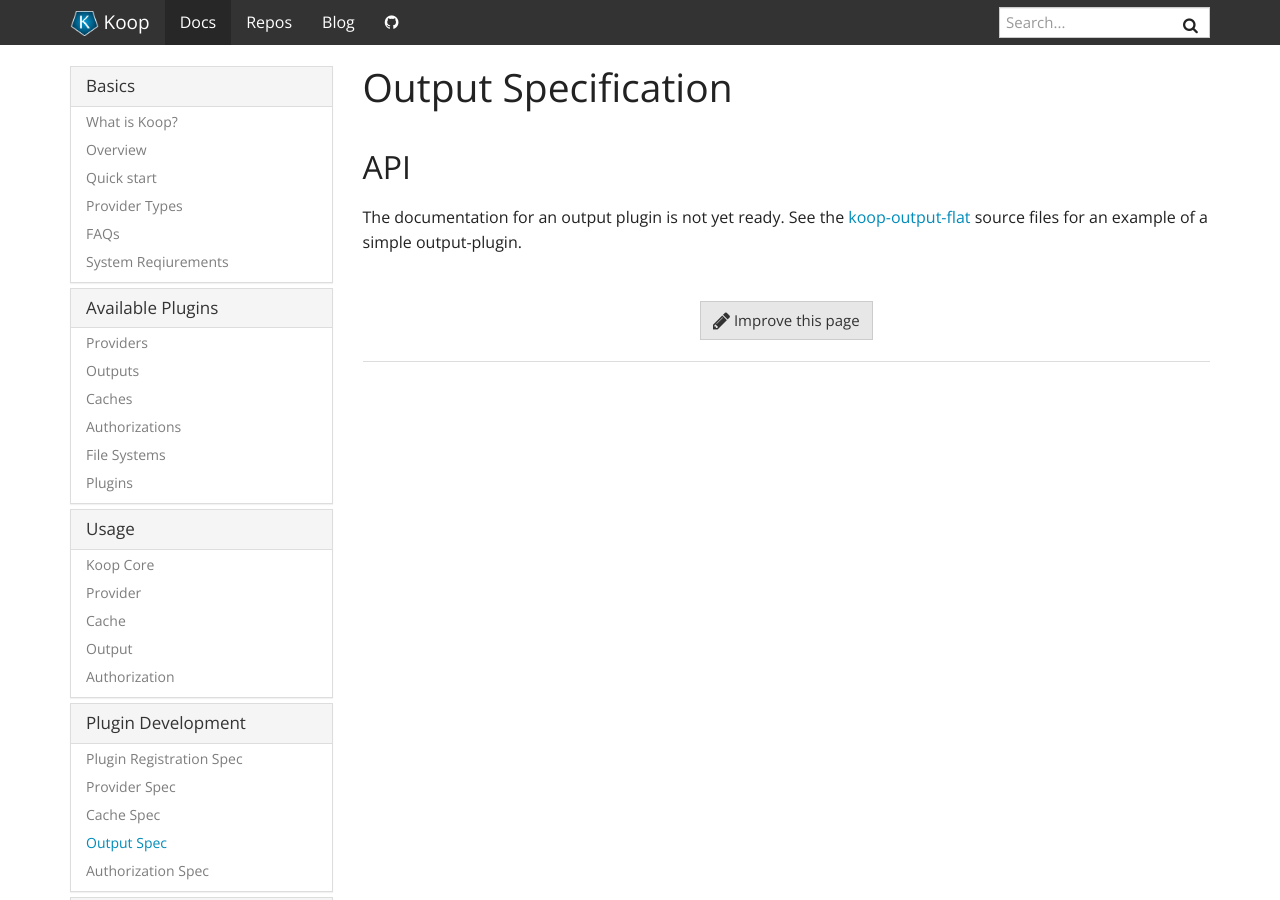
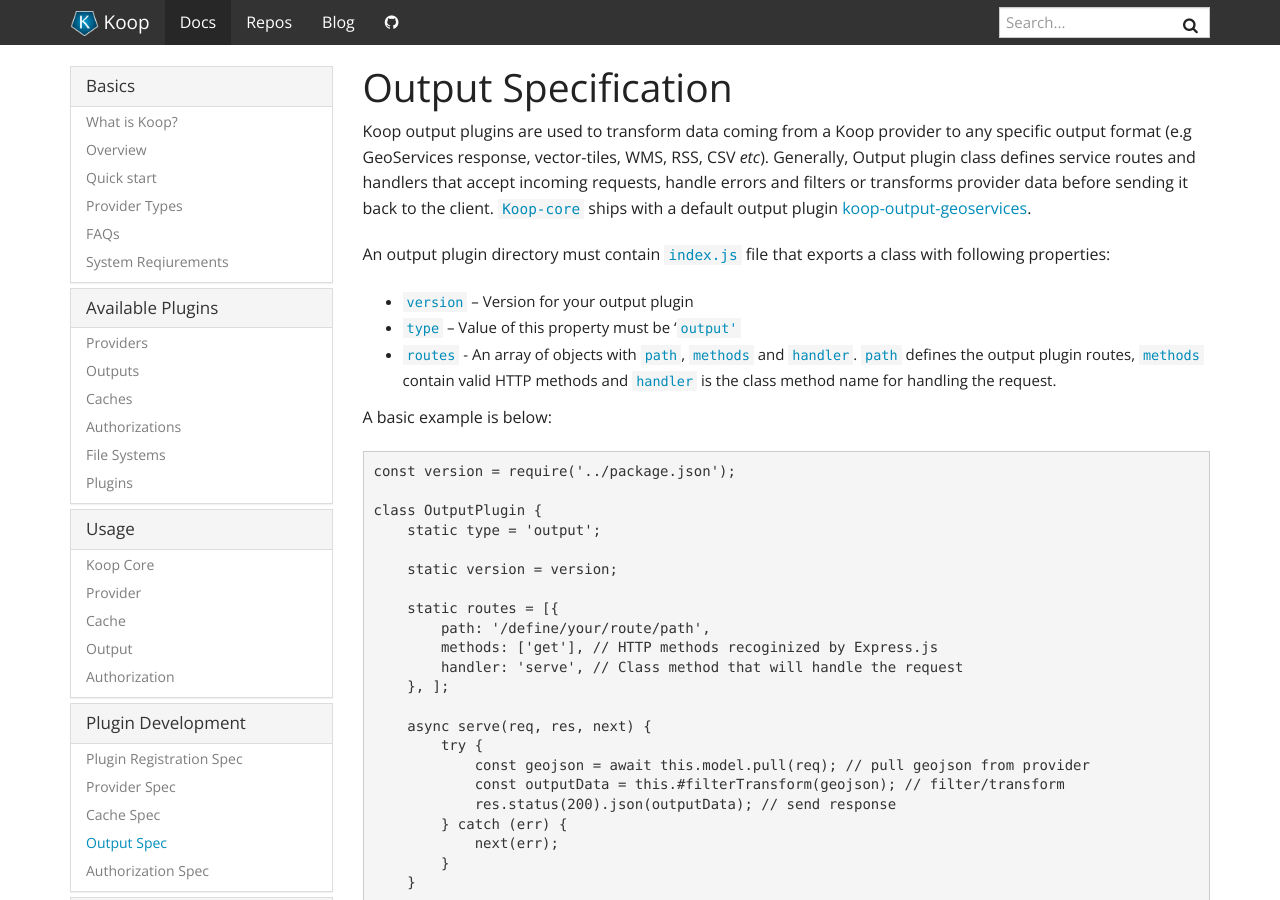
Before and after one commit to koopjs/koopjs.github.io, a Jekyll site: the page built from _docs/development/output.md, in a window 1280 px wide and 900 px high. Built offline with Jekyll 4.4.1, drawn with Linux system fonts in a browser that asks for light colours; nearby versions of some CDN libraries; some of the changed text lies outside the part shown.

Commit message:
output specification documentation (#122)
* add output specification

* fix minor errors in output class

* Update output specification

* Correct minor issues on ouput spec

````diff
--- a/_docs/development/output.md
+++ b/_docs/development/output.md
@@ -3,6 +3,54 @@ title: Output Specification
 permalink: /docs/development/output
 ---
 
-## API
+Koop output plugins are used to transform data coming from a Koop provider to any specific output format (e.g GeoServices response, vector-tiles, WMS, RSS, CSV _etc_). Generally, Output plugin class defines service routes and handlers that accept incoming requests, handle errors and filters or transforms provider data before sending it back to the client. `Koop-core` ships with a default output plugin [koop-output-geoservices](https://github.com/koopjs/koop-output-geoservices).
 
-The documentation for an output plugin is not yet ready.  See the [koop-output-flat](https://github.com/koopjs/koop-output-flat) source files for an example of a simple output-plugin.
+An output plugin directory must contain `index.js` file that exports a class with following properties:
+
+- `version` – Version for your output plugin
+- `type` – Value of this property must be '`output'`
+- `routes` - An array of objects with `path`, `methods` and `handler`. `path` defines the output plugin routes, `methods` contain valid HTTP methods and `handler` is the class method name for handling the request.
+
+A basic example is below:
+```
+const version = require('../package.json');
+
+class OutputPlugin {
+    static type = 'output';
+
+    static version = version;
+
+    static routes = [{
+        path: '/define/your/route/path',
+        methods: ['get'], // HTTP methods recoginized by Express.js
+        handler: 'serve', // Class method that will handle the request
+    }, ];
+
+    async serve(req, res, next) {
+        try {
+            const geojson = await this.model.pull(req); // pull geojson from provider
+            const outputData = this.#filterTransform(geojson); // filter/transform
+            res.status(200).json(outputData); // send response
+        } catch (err) {
+            next(err);
+        }
+    }
+
+    #filterTransform(geojson) {
+        // filter/transform geojson here
+        return transformedGeojson
+    }
+}
+
+module.exports = Output
+```
+
+Inside the request handler `serve`, we have access to Express `request` and `response` object. `request` is passed to Koop provider using any of `pull` methods specified below to retrieve geoJSON data from the provider:
+- `pull (request)` - _Mostly used_
+- `pullLayer (request)`
+- `pullCatalog (request)`
+- `pullStream (request)` - _Only used if provider implements Node.js streams to send response_
+
+Depending upon what the provider you are using supports for sending geoJSON, call the appropriate pull method by `this.model._pullMethod_` . Once data is received, we can pass it through our custom transform or filter function. In the example above, we have a class method called `#filterTransform` which takes `geojson` from the provider then filters the geoJSON which could implement any sort of custom data manipulation. Then, we finally return the transformed output data to the client. We also wrap all the operations of data retrieval and transformation in `try...catch` block to handle any errors.
+
+See the [koop-output-flat](https://github.com/koopjs/koop-output-flat) source files for an example of a simple output-plugin.
````
